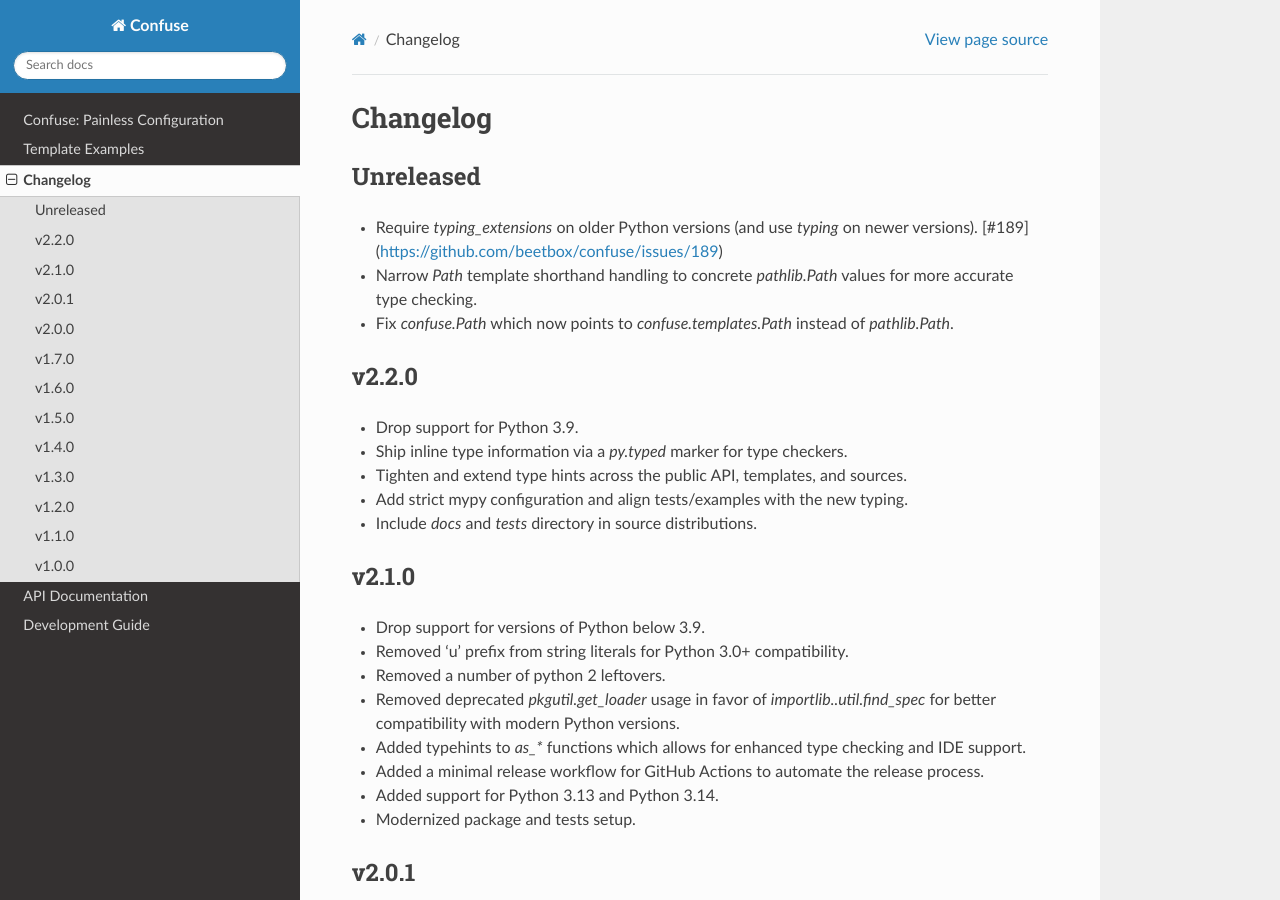
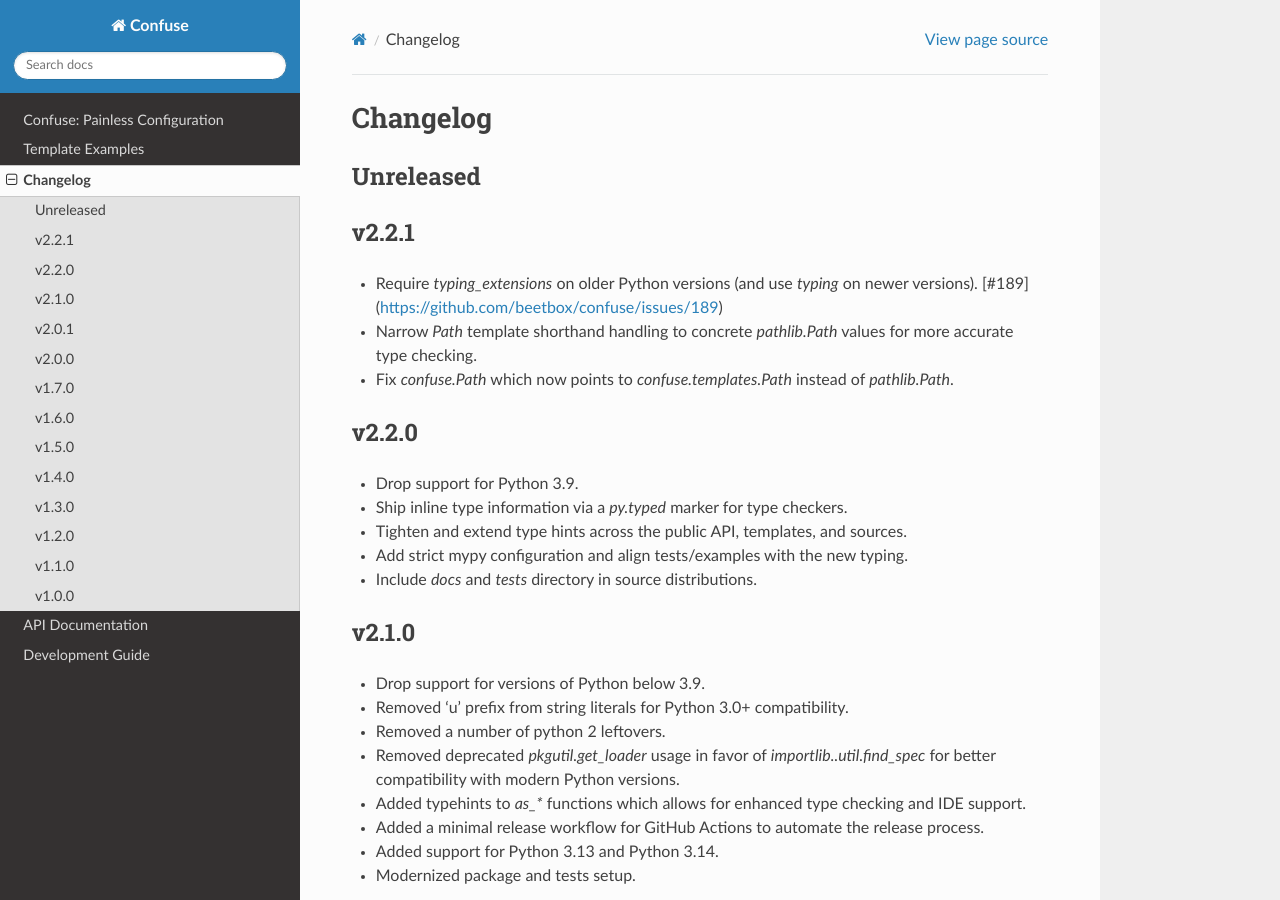
Before and after one commit to beetbox/confuse, a Sphinx documentation site: the page built from docs/changelog.rst, in a window 1280 px wide and 900 px high. Built offline with Sphinx 7.4.7 and the Read the Docs theme 3.1.0, drawn with Linux system fonts in a browser that asks for light colours.

Commit message:
Fix changelog before release

```diff
--- a/docs/changelog.rst
+++ b/docs/changelog.rst
@@ -3,6 +3,9 @@
 
 Unreleased
 ----------
+
+v2.2.1
+------
 
 - Require `typing_extensions` on older Python versions (and use `typing` on
   newer versions). [#189](https://github.com/beetbox/confuse/issues/189)
```
